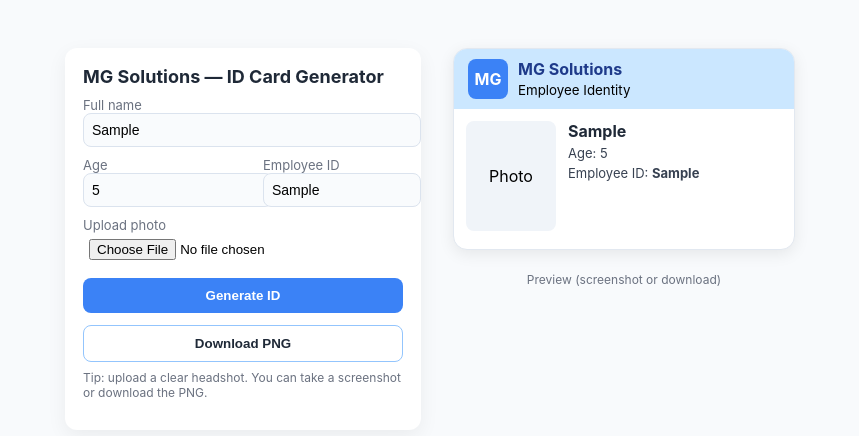
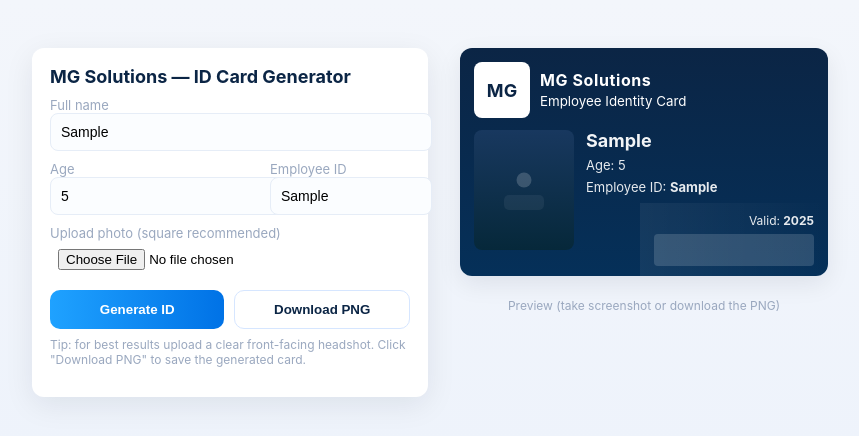
Before and after one commit to m-g-kalyan/id-generator, a plain HTML site: page index.html in a window 1280 px wide. Both pictures are taken after typing "Sample", "5", "Sample" into the empty fields and a click on the button "Generate ID". Shown: the whole page, without its empty margins (210-1069 px from the left). Drawn offline with Linux system fonts and the light colour scheme.

Commit message:
Update index.html

```diff
--- a/index.html
+++ b/index.html
@@ -6,94 +6,67 @@
   <title>MG Solutions — ID Card Generator</title>
   <style>
     :root{
-      --bg:#f8fafc;
-      --header:#cbe7ff; /* light pastel blue */
-      --body:#ffffff;   /* white background */
-      --text:#1f2937;
-      --muted:#6b7280;
+      --bg:#f3f6fb;
+      --card:#0b2545; /* deep navy */
+      --accent:#1fa2ff; /* bright blue */
+      --muted:#9aa8bf;
+      --white:#ffffff;
+      --card-width:1000px; /* canvas base width for export */
+      --card-height:600px;
+      font-family: Inter, system-ui, -apple-system, 'Segoe UI', Roboto, 'Helvetica Neue', Arial;
     }
 
-    body{
-      background:var(--bg);
-      min-height:100vh;
-      display:flex;
-      gap:2rem;
-      align-items:flex-start;
-      justify-content:center;
-      padding:40px;
-      font-family:Inter, system-ui, -apple-system, 'Segoe UI', Roboto, Arial;
-    }
+    body{background:linear-gradient(180deg,var(--bg),#e9f0fb);min-height:100vh;display:flex;gap:2rem;align-items:flex-start;justify-content:center;padding:40px}
 
-    .panel{
-      width:320px;
-      background:#fff;
-      border-radius:12px;
-      box-shadow:0 6px 20px rgba(0,0,0,0.06);
-      padding:18px;
-    }
-    .panel h2{margin:0 0 10px;font-size:18px;color:var(--text)}
+    .panel{width:360px;background:var(--white);border-radius:12px;box-shadow:0 8px 30px rgba(12,20,40,0.08);padding:18px}
+    .panel h2{margin:0 0 10px;font-size:18px;color:var(--card)}
     label{display:block;font-size:13px;color:var(--muted);margin-top:10px}
-    input[type=text], input[type=number]{
-      width:100%;padding:8px;border-radius:8px;
-      border:1px solid #dbe3ee;background:#f9fbfd;font-size:14px
-    }
+    input[type=text], input[type=number]{width:100%;padding:10px;border-radius:8px;border:1px solid #e6edf7;background:#fbfdff;font-size:14px}
     .row{display:flex;gap:8px}
     .row input{flex:1}
-    input[type=file]{padding:6px}
-    button{
-      margin-top:12px;width:100%;padding:10px;border-radius:8px;
-      border:0;background:#3b82f6;color:white;font-weight:600;cursor:pointer
-    }
-    button.secondary{background:#fff;border:1px solid #93c5fd;color:#1f2937}
+    input[type=file]{padding:8px}
+    button{margin-top:12px;width:100%;padding:11px;border-radius:10px;border:0;background:linear-gradient(90deg,var(--accent),#0072e6);color:white;font-weight:600;cursor:pointer}
+    button.secondary{background:#fff;border:1px solid #d6e6ff;color:var(--card)}
 
     .preview-wrap{display:flex;flex-direction:column;align-items:center;gap:12px}
 
-    /* ID card */
-    .id-wrapper{
-      width:340px;height:200px;border-radius:14px;overflow:hidden;
-      border:1px solid #e2e8f0;background:var(--body);
-      box-shadow:0 4px 16px rgba(0,0,0,0.08);display:flex;flex-direction:column
-    }
-    .id-header{
-      background:var(--header);padding:10px 14px;display:flex;align-items:center;gap:10px
-    }
-    .logo{width:40px;height:40px;border-radius:8px;background:#3b82f6;display:flex;align-items:center;justify-content:center;color:#fff;font-weight:700}
-    .company{font-size:16px;font-weight:700;color:#1e3a8a}
-    .company small{display:block;font-weight:500;font-size:11px;color:#374151}
+    /* On-screen preview card */
+    .id-wrapper{width:340px;height:200px;border-radius:12px;padding:14px;box-shadow:0 8px 24px rgba(5,15,40,0.08);background:linear-gradient(180deg,var(--card),#053059);color:var(--white);position:relative;overflow:hidden}
+    .id-header{display:flex;align-items:center;gap:10px}
+    .logo{width:56px;height:56px;border-radius:8px;background:var(--white);display:flex;align-items:center;justify-content:center;color:var(--card);font-weight:700;font-size:18px}
+    .company{font-size:16px;font-weight:700;letter-spacing:0.6px}
+    .company small{display:block;font-weight:500;font-size:11px;color:rgba(255,255,255,0.9)}
 
-    .id-body{flex:1;display:flex;gap:12px;padding:12px}
-    .photo{width:90px;height:110px;border-radius:8px;background:#f0f4f9;overflow:hidden;display:flex;align-items:center;justify-content:center}
+    .id-body{display:flex;gap:12px;margin-top:12px}
+    .photo{width:100px;height:120px;border-radius:8px;background:linear-gradient(180deg,#18385f,#06283a);overflow:hidden;display:flex;align-items:center;justify-content:center}
     .photo img{width:100%;height:100%;object-fit:cover}
-    .details{flex:1;color:var(--text)}
-    .details h3{margin:0;font-size:16px}
-    .meta{margin-top:4px;font-size:13px;color:#374151}
+    .details{flex:1;color:rgba(255,255,255,0.95)}
+    .details h3{margin:0;font-size:18px}
+    .meta{margin-top:6px;font-size:13px;color:rgba(255,255,255,0.9)}
 
-    .id-footer{padding:6px 12px;display:flex;justify-content:flex-end}
-    .barcode{
-      width:140px;height:28px;
-      background:repeating-linear-gradient(
-        90deg,
-        #000 0px,#000 2px,
-        #fff 2px,#fff 4px
-      );
-      border-radius:2px
-    }
+    .id-footer{position:absolute;right:0;bottom:0;padding:10px 14px;background:linear-gradient(90deg,rgba(255,255,255,0.06),transparent);display:flex;flex-direction:column;align-items:flex-end}
+    .barcode{width:160px;height:32px;background:linear-gradient(90deg,#fff,#fff);filter:opacity(0.15);border-radius:4px;margin-top:6px}
 
     .note{font-size:12px;color:var(--muted);margin-top:8px}
+
+    .actions{display:flex;gap:10px}
+
     footer.small{font-size:12px;color:var(--muted);text-align:center;margin-top:10px}
-    @media(max-width:880px){body{flex-direction:column;align-items:center;padding:20px}.panel{width:92%}}
+
+    /* responsive */
+    @media (max-width:880px){body{flex-direction:column;align-items:center;padding:20px}.panel{width:92%}}
   </style>
 </head>
 <body>
   <div class="panel">
     <h2>MG Solutions — ID Card Generator</h2>
     <label for="fullName">Full name</label>
-    <input id="fullName" type="text" placeholder="Enter the name">
+    <input id="fullName" type="text" placeholder="e.g. M. Gokul Kalyan" value="">
 
     <div class="row">
       <div style="flex:1">
         <label for="age">Age</label>
-        <input id="age" type="number" placeholder="enter age" min="0">
+        <input id="age" type="number" placeholder="e.g. 22" min="0">
       </div>
       <div style="width:140px">
         <label for="empid">Employee ID</label>
@@ -101,13 +74,15 @@
       </div>
     </div>
 
-    <label for="photo">Upload photo</label>
+    <label for="photo">Upload photo (square recommended)</label>
     <input id="photo" type="file" accept="image/*">
 
-    <button id="generate">Generate ID</button>
-    <button id="download" class="secondary">Download PNG</button>
+    <div class="actions">
+      <button id="generate">Generate ID</button>
+      <button id="download" class="secondary">Download PNG</button>
+    </div>
 
-    <p class="note">Tip: upload a clear headshot. You can take a screenshot or download the PNG.</p>
+    <p class="note">Tip: for best results upload a clear front-facing headshot. Click "Download PNG" to save the generated card.</p>
   </div>
 
   <div class="preview-wrap">
@@ -116,11 +91,16 @@
         <div class="logo">MG</div>
         <div>
           <div class="company">MG Solutions</div>
-          <small>Employee Identity</small>
+          <small>Employee Identity Card</small>
         </div>
       </div>
       <div class="id-body">
-        <div class="photo" id="photoPreview">Photo</div>
+        <div class="photo" id="photoPreview">
+          <svg width="60" height="60" viewBox="0 0 24 24" fill="none" xmlns="http://www.w3.org/2000/svg">
+            <circle cx="12" cy="8" r="3" fill="rgba(255,255,255,0.18)"/>
+            <rect x="4" y="14" width="16" height="6" rx="2" fill="rgba(255,255,255,0.06)"/>
+          </svg>
+        </div>
         <div class="details">
           <h3 id="pName">Full Name</h3>
           <div class="meta">Age: <span id="pAge">--</span></div>
@@ -128,10 +108,12 @@
         </div>
       </div>
       <div class="id-footer">
-        <div class="barcode"></div>
+        <div style="font-size:12px;color:rgba(255,255,255,0.9)">Valid: <strong>2025</strong></div>
+        <div class="barcode" id="barcode"></div>
       </div>
     </div>
-    <footer class="small">Preview (screenshot or download)</footer>
+
+    <footer class="small">Preview (take screenshot or download the PNG)</footer>
   </div>
 
   <canvas id="exportCanvas" width="1000" height="600" style="display:none"></canvas>
@@ -141,10 +123,12 @@
     const age = document.getElementById('age');
     const empid = document.getElementById('empid');
     const photoInput = document.getElementById('photo');
+
     const pName = document.getElementById('pName');
     const pAge = document.getElementById('pAge');
     const pEmp = document.getElementById('pEmp');
     const photoPreview = document.getElementById('photoPreview');
+
     const generateBtn = document.getElementById('generate');
     const downloadBtn = document.getElementById('download');
     const canvas = document.getElementById('exportCanvas');
@@ -152,6 +136,7 @@
 
     let uploadedImage = null;
 
+    // live-bind inputs to preview
     function updatePreview(){
       pName.textContent = fullName.value.trim() || 'Full Name';
       pAge.textContent = age.value || '--';
@@ -169,6 +154,7 @@
       reader.onload = function(ev){
         uploadedImage = new Image();
         uploadedImage.onload = ()=>{
+          // clear preview
           photoPreview.innerHTML = '';
           uploadedImage.style = 'width:100%;height:100%;object-fit:cover;';
           photoPreview.appendChild(uploadedImage);
@@ -178,62 +164,156 @@
       reader.readAsDataURL(file);
     });
 
-    function drawBarcode(ctx,x,y,w,h){
-      const bands = 40;
+    // draw a simple barcode-like pattern on a given context at (x,y,w,h)
+    function drawBarcode(ctx,x,y,w,h,seedText){
+      const bands = 24;
       const bandW = w / bands;
+      ctx.save();
       for(let i=0;i<bands;i++){
-        ctx.fillStyle = (i%2===0)?'#000':'#fff';
-        ctx.fillRect(x + i*bandW, y, bandW, h);
+        const darkness = (i % 3 === 0) ? 0 : 1 - ((i + seedText.length) % 4) * 0.15;
+        ctx.fillStyle = `rgba(0,0,0,${0.15 * darkness})`;
+        if(i % 2 === 0) ctx.fillRect(x + i*bandW, y, bandW * (1 + (i%5===0?0.6:0)), h);
       }
+      ctx.restore();
     }
 
+    // Generate to canvas at high resolution then set as image for download
     function generateCanvas(){
-      const W=canvas.width,H=canvas.height;
-      ctx.fillStyle='#ffffff';
+      // canvas sized by CSS variables
+      const W = canvas.width; // 1000
+      const H = canvas.height; // 600
+
+      // background: deep gradient
+      const g = ctx.createLinearGradient(0,0,W,H);
+      g.addColorStop(0,'#0b2545');
+      g.addColorStop(1,'#053059');
+      ctx.fillStyle = g;
       ctx.fillRect(0,0,W,H);
 
-      // header
-      ctx.fillStyle='#cbe7ff';
-      ctx.fillRect(0,0,W,150);
-      ctx.fillStyle='#1e3a8a';
-      ctx.font='bold 48px sans-serif';
-      ctx.fillText('MG Solutions',40,90);
-      ctx.font='20px sans-serif';
-      ctx.fillText('Employee Identity Card',40,125);
+      // left padding
+      const pad = 60;
 
-      // photo
-      const photoX=60,photoY=200,photoW=260,photoH=320;
-      ctx.fillStyle='#f0f4f9';
-      ctx.fillRect(photoX,photoY,photoW,photoH);
+      // company block
+      ctx.fillStyle = '#ffffff';
+      ctx.fillRect(pad,30,180,80);
+      ctx.fillStyle = '#0b2545';
+      ctx.font = 'bold 44px sans-serif';
+      ctx.fillText('MG', pad + 22, 80);
+
+      ctx.fillStyle = 'rgba(255,255,255,0.95)';
+      ctx.font = '700 34px sans-serif';
+      ctx.fillText('MG Solutions', pad + 240, 74);
+      ctx.font = '600 18px sans-serif';
+      ctx.fillStyle = 'rgba(255,255,255,0.92)';
+      ctx.fillText('Employee Identity Card', pad + 240, 104);
+
+      // photo area
+      const photoX = pad;
+      const photoY = 140;
+      const photoW = 300;
+      const photoH = 360;
+
+      // draw photo background panel
+      ctx.fillStyle = 'rgba(255,255,255,0.06)';
+      roundRect(ctx, photoX, photoY, photoW, photoH, 14, true, false);
+
+      // draw photo if uploaded
       if(uploadedImage){
-        ctx.drawImage(uploadedImage,photoX,photoY,photoW,photoH);
+        // draw image to fit crop center
+        const img = uploadedImage;
+        // compute cover-style rendering
+        const ratioCard = photoW / photoH;
+        const ratioImg = img.width / img.height;
+        let drawW = photoW, drawH = photoH, sx=0, sy=0, sw=img.width, sh=img.height;
+        if(ratioImg > ratioCard){
+          // image is wider, crop sides
+          sh = img.height;
+          sw = Math.round(sh * ratioCard);
+          sx = Math.round((img.width - sw)/2);
+        } else {
+          // taller, crop top/bottom
+          sw = img.width;
+          sh = Math.round(sw / ratioCard);
+          sy = Math.round((img.height - sh)/2);
+        }
+        try{
+          ctx.drawImage(img, sx, sy, sw, sh, photoX, photoY, photoW, photoH);
+        }catch(e){
+          // fallback: fill
+          ctx.fillStyle = '#cfdff4';
+          roundRect(ctx, photoX, photoY, photoW, photoH, 14, true, false);
+        }
+      } else {
+        // placeholder icon
+        ctx.fillStyle = 'rgba(255,255,255,0.12)';
+        roundRect(ctx, photoX, photoY, photoW, photoH, 14, true, false);
+        ctx.fillStyle = 'rgba(255,255,255,0.18)';
+        ctx.beginPath();
+        ctx.arc(photoX + photoW/2, photoY + 120, 48, 0, Math.PI*2);
+        ctx.fill();
+        ctx.font = '600 18px sans-serif';
+        ctx.fillStyle = 'rgba(255,255,255,0.85)';
+        ctx.fillText('Upload Photo', photoX + 40, photoY + photoH - 30);
       }
 
-      // details
-      ctx.fillStyle='#111827';
-      ctx.font='bold 40px sans-serif';
-      ctx.fillText(fullName.value.trim()||'Full Name',350,250);
-      ctx.font='28px sans-serif';
-      ctx.fillText('Age: '+(age.value||'--'),350,310);
-      ctx.fillText('Employee ID: '+(empid.value||'--'),350,360);
+      // details block
+      const dX = photoX + photoW + 36;
+      const dY = photoY + 20;
+      ctx.fillStyle = 'rgba(255,255,255,0.95)';
+      ctx.font = '700 44px sans-serif';
+      ctx.fillText(fullName.value.trim() || 'Full Name', dX, dY + 28);
 
-      // barcode
-      drawBarcode(ctx,W-300,H-120,220,60);
+      ctx.font = '600 26px sans-serif';
+      ctx.fillStyle = 'rgba(255,255,255,0.92)';
+      ctx.fillText('Age: ' + (age.value || '--'), dX, dY + 84);
+      ctx.fillText('Employee ID: ' + (empid.value || '--'), dX, dY + 124);
+
+      // small footer & barcode
+      drawBarcode(ctx, W - 320, H - 180, 240, 44, empid.value || 'MG');
+
+      // signature block
+      ctx.font = '600 18px sans-serif';
+      ctx.fillStyle = 'rgba(255,255,255,0.85)';
+      ctx.fillText('Authorized Signature', W - 330, H - 60);
+
+      // company small text
+      ctx.font = '500 14px sans-serif';
+      ctx.fillStyle = 'rgba(255,255,255,0.6)';
+      ctx.fillText('MG Solutions — Trust • Secure • Deliver', pad, H - 30);
+    }
+
+    function roundRect(ctx,x,y,w,h,r,fill,stroke){
+      if(typeof r === 'undefined') r = 5;
+      ctx.beginPath();
+      ctx.moveTo(x+r,y);
+      ctx.arcTo(x+w,y,x+w,y+h,r);
+      ctx.arcTo(x+w,y+h,x,y+h,r);
+      ctx.arcTo(x,y+h,x,y,r);
+      ctx.arcTo(x,y,x+w,y,r);
+      ctx.closePath();
+      if(fill) ctx.fill();
+      if(stroke) ctx.stroke();
     }
 
     generateBtn.addEventListener('click', ()=>{
       generateCanvas();
+      // also update the small on-page preview text
       updatePreview();
+      // small visual flash to indicate success
+      generateBtn.textContent = 'Generated ✓';
+      setTimeout(()=>generateBtn.textContent = 'Generate ID', 1600);
     });
 
     downloadBtn.addEventListener('click', ()=>{
+      // ensure canvas generated
       generateCanvas();
-      const link=document.createElement('a');
-      link.download=(empid.value||'MG_ID')+'.png';
-      link.href=canvas.toDataURL('image/png');
+      const link = document.createElement('a');
+      link.download = (empid.value ? empid.value + '-' : '') + (fullName.value ? fullName.value.replace(/\s+/g,'_') : 'MG_ID') + '.png';
+      link.href = canvas.toDataURL('image/png');
       link.click();
     });
 
+    // initialize preview bindings
     updatePreview();
   </script>
 </body>
```
